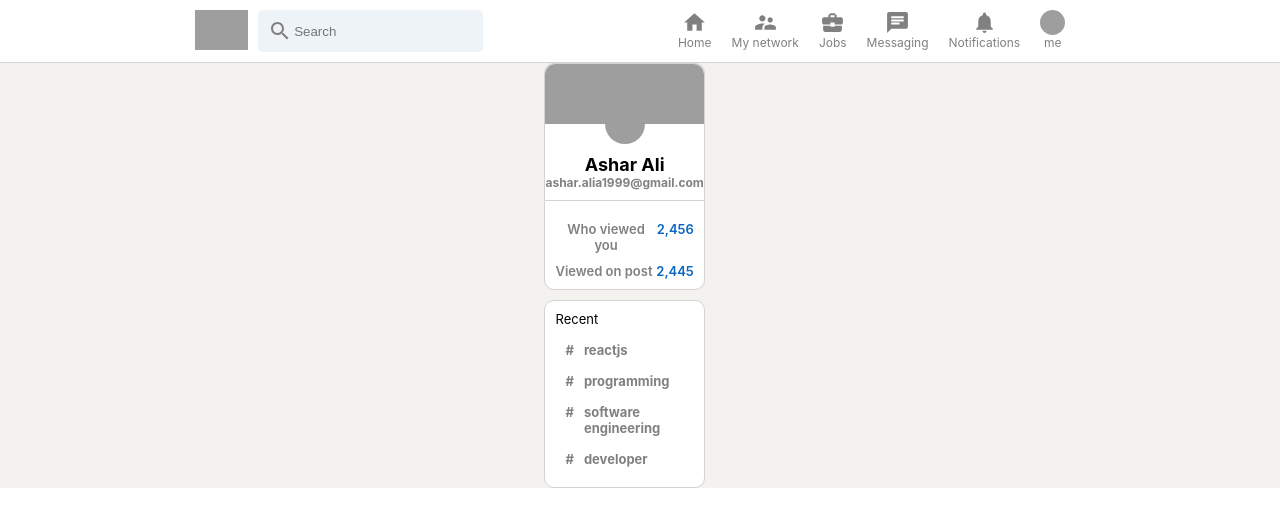
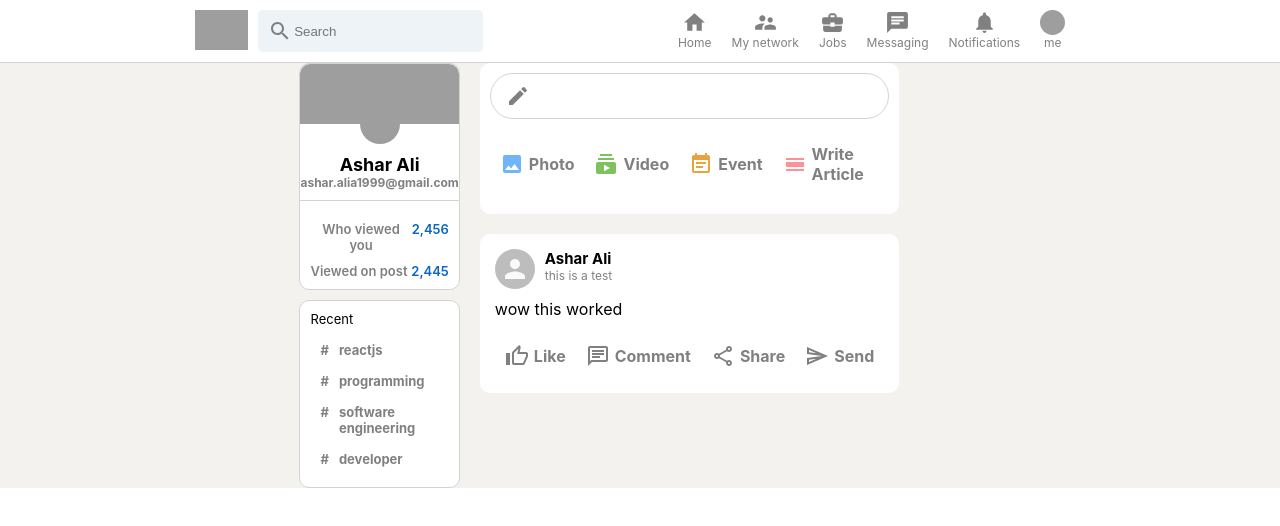
Before and after one commit to asharali95/linkedin-clone, a React (Create React App) app: page / in a window 1280 px wide. Shown: the top 526 px of the page. Built offline with nearby package versions, Linux system fonts and the light colour scheme; grey boxes are pictures that could not be loaded.

Commit message:
half done with feed and post styling

```diff
--- a/src/App.js
+++ b/src/App.js
@@ -1,4 +1,5 @@
 import "./App.css";
+import Feed from "./Components/Feed/Feed";
 import Header from "./Components/Header/Header";
 import Sidebar from "./Components/Sidebar/Sidebar";
 
@@ -8,6 +9,7 @@
       <Header />
       <div className="app_body">
         <Sidebar />
+        <Feed />
       </div>
     </div>
   );
--- /dev/null
+++ b/src/Components/Feed/Feed.css
@@ -0,0 +1,41 @@
+.feed {
+  flex: 0.6;
+  margin: 0 20px;
+}
+.feed_inputContainer {
+  background-color: white;
+  padding: 10px;
+  padding-bottom: 20px;
+  border-radius: 10px;
+  margin-bottom: 20px;
+}
+.feed_input {
+  border: 1px solid lightgray;
+  border-radius: 30px;
+  display: flex;
+  padding: 10px;
+  color: gray;
+  padding-left: 15px;
+}
+
+.feed_input > form {
+  display: flex;
+  width: 100%;
+}
+
+.feed_input > form > input {
+  border: none;
+  flex: 1;
+  margin-left: 10px;
+  outline-width: 0;
+  font-weight: 600;
+}
+
+.feed_input > form > button {
+  display: none;
+}
+
+.feed_inputOptions {
+  display: flex;
+  justify-content: space-evenly;
+}
--- /dev/null
+++ b/src/Components/Feed/Feed.jsx
@@ -0,0 +1,51 @@
+import React, { useState } from "react";
+import "./Feed.css";
+import CreateIcon from "@material-ui/icons/Create";
+import InputOption from "../InputOption/InputOption";
+import ImageIcon from "@material-ui/icons/Image";
+import SubscriptionIcon from "@material-ui/icons/Subscriptions";
+import EventNoteIcon from "@material-ui/icons/EventNote";
+import { CalendarViewDay } from "@material-ui/icons";
+import Post from "../Post/Post";
+const Feed = () => {
+  const [posts, setPosts] = useState([]);
+
+  const sendPost = (e) => {
+    e.preventDefault();
+  };
+  return (
+    <div className="feed">
+      <div className="feed_inputContainer">
+        <div className="feed_input">
+          <CreateIcon />
+          <form>
+            <input type="text" />
+            <button onClick={sendPost} type="submit">
+              Send
+            </button>
+          </form>
+        </div>
+        <div className="feed_inputOptions">
+          <InputOption title="Photo" Icon={ImageIcon} color="#70B5F9" />
+          <InputOption title="Video" Icon={SubscriptionIcon} color="#7fc15e" />
+          <InputOption title="Event" Icon={EventNoteIcon} color="#e7a33e" />
+          <InputOption
+            title="Write Article"
+            Icon={CalendarViewDay}
+            color="#fc9295"
+          />
+        </div>
+      </div>
+      {posts.map((post) => (
+        <Post />
+      ))}
+      <Post
+        name="Ashar Ali"
+        description="this is a test"
+        message="wow this worked"
+      />
+    </div>
+  );
+};
+
+export default Feed;
--- /dev/null
+++ b/src/Components/InputOption/InputOption.css
@@ -0,0 +1,17 @@
+.inputOption {
+  display: flex;
+  align-items: center;
+  margin-top: 15px;
+  color: gray;
+  padding: 10px;
+  cursor: pointer;
+}
+
+.inputOption:hover {
+  background-color: whitesmoke;
+  border-radius: 10px;
+}
+
+.inputOption > h4 {
+  margin-left: 5px;
+}
--- /dev/null
+++ b/src/Components/InputOption/InputOption.jsx
@@ -0,0 +1,12 @@
+import React from "react";
+import "./InputOption.css";
+const InputOption = ({ title, Icon, color }) => {
+  return (
+    <div className="inputOption">
+      <Icon style={{ color: color }} />
+      <h4>{title}</h4>
+    </div>
+  );
+};
+
+export default InputOption;
--- /dev/null
+++ b/src/Components/Post/Post.css
@@ -0,0 +1,32 @@
+.post {
+  background-color: white;
+  padding: 15px;
+  margin-bottom: 10px;
+  border-radius: 10px;
+}
+
+.post_header {
+  display: flex;
+  margin-bottom: 10px;
+}
+
+.post_info {
+  margin-left: 10px;
+}
+
+.post_info > p {
+  font-size: 12px;
+  color: grey;
+}
+
+.post_body {
+  overflow-wrap: anywhere;
+}
+
+.post_info > h2 {
+  font-size: 15px;
+}
+
+.post_btns {
+  display: flex;
+}
--- /dev/null
+++ b/src/Components/Post/Post.jsx
@@ -0,0 +1,33 @@
+import React from "react";
+import { Avatar } from "@material-ui/core";
+import ThumbUpAltOutlinedIcon from "@material-ui/icons/ThumbUpAltOutlined";
+import InputOption from "../InputOption/InputOption";
+import ChatOutlinedIcon from "@material-ui/icons/ChatOutlined";
+import ShareOutlinedIcon from "@material-ui/icons/ShareOutlined";
+import SendOutlinedIcon from "@material-ui/icons/SendOutlined";
+import "./Post.css";
+
+const Post = ({ name, description, message, photoUrl }) => {
+  return (
+    <div className="post">
+      <div className="post_header">
+        <Avatar />
+        <div className="post_info">
+          <h2>{name}</h2>
+          <p>{description}</p>
+        </div>
+      </div>
+      <div className="post_body">
+        <p>{message}</p>
+      </div>
+      <div className="post_btns">
+        <InputOption Icon={ThumbUpAltOutlinedIcon} title="Like" color="gray" />
+        <InputOption Icon={ChatOutlinedIcon} title="Comment" color="gray" />
+        <InputOption Icon={ShareOutlinedIcon} title="Share" color="gray" />
+        <InputOption Icon={SendOutlinedIcon} title="Send" color="gray" />
+      </div>
+    </div>
+  );
+};
+
+export default Post;
```
